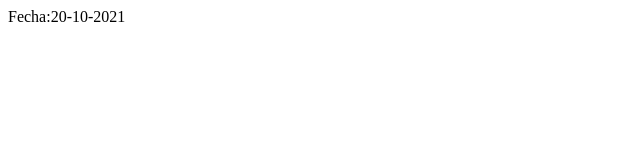
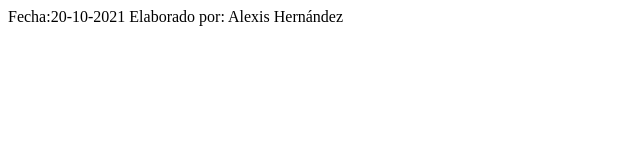
Before and after one commit to AlexisHR31/claserepo1, a plain HTML site: page index.html in a window 1280 px wide. Shown: the whole page, without its empty margins (0-640 px from the left). Drawn offline with Linux system fonts and the light colour scheme.

Commit message:
Versión 2, se añadió un archivo nuevo

```diff
--- a/index.html
+++ b/index.html
@@ -8,5 +8,6 @@
 </head>
 <body>
     Fecha:20-10-2021
+    Elaborado por: Alexis Hernández
 </body>
 </html>
```
Also changed, not shown: nombres.txt (added).
